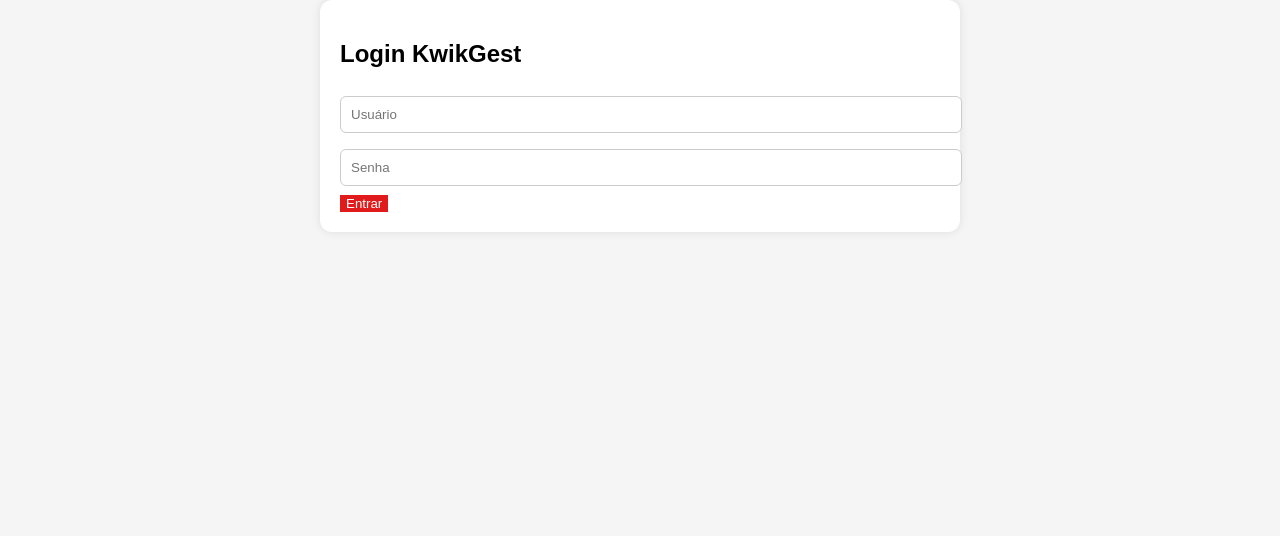
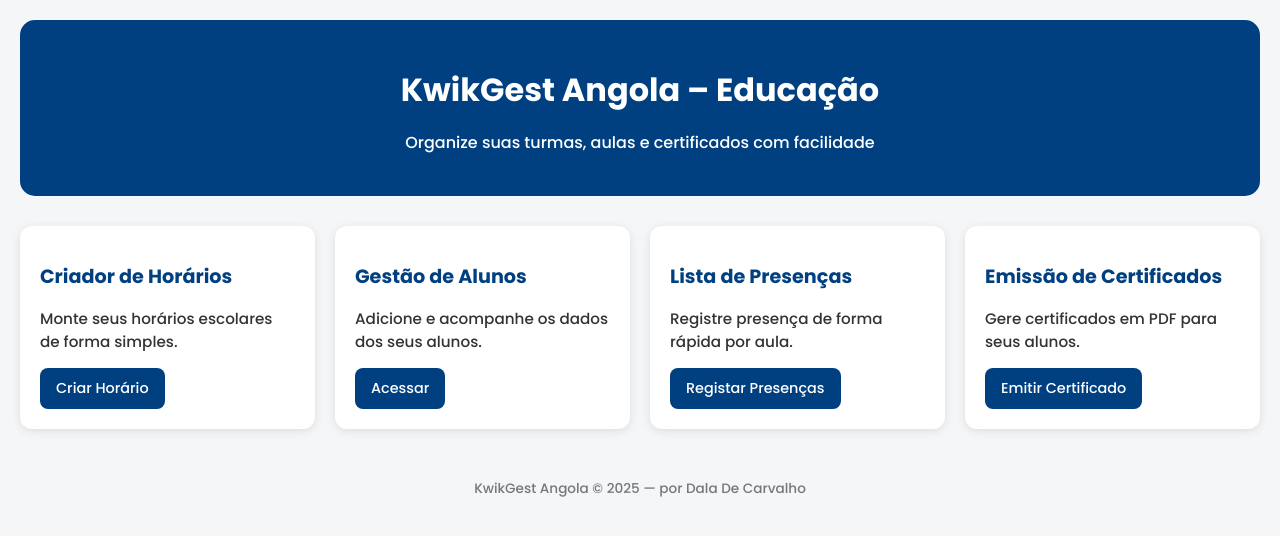
Before and after one commit to Dala35/KwikGest-Angola-, a plain HTML site: page index.html in a window 1280 px wide. Drawn offline with Linux system fonts and the light colour scheme.

Commit message:
Update index.html

```diff
--- a/index.html
+++ b/index.html
@@ -1,93 +1,145 @@
 <!DOCTYPE html>
 <html lang="pt">
 <head>
-  <meta charset="UTF-8">
-  <meta name="viewport" content="width=device-width, initial-scale=1">
-  <title>KwikGest Angola - Educação</title>
+  <meta charset="UTF-8" />
+  <meta name="viewport" content="width=device-width, initial-scale=1.0" />
+  <title>KwikGest Angola – Educação</title>
+  <link href="https://fonts.googleapis.com/css2?family=Poppins:wght@300;500;700&display=swap" rel="stylesheet" />
   <style>
+    * {
+      box-sizing: border-box;
+      font-family: 'Poppins', sans-serif;
+    }
+
     body {
-      font-family: Arial, sans-serif;
-      margin: 0; padding: 0;
-      background: #f5f5f5;
+      background-color: #f4f6f8;
+      color: #333;
+      margin: 0;
+      padding: 20px;
     }
-    .login-box, .panel, .header {
-      max-width: 600px;
-      margin: auto;
+
+    header {
+      background-color: #004080;
+      color: white;
+      padding: 25px 20px;
+      border-radius: 15px;
+      text-align: center;
+    }
+
+    header h1 {
+      font-size: 2rem;
+      margin-bottom: 5px;
+    }
+
+    header p {
+      font-size: 1rem;
+    }
+
+    .grid {
+      display: grid;
+      grid-template-columns: repeat(auto-fit, minmax(250px, 1fr));
+      gap: 20px;
+      margin-top: 30px;
+    }
+
+    .card {
+      background-color: white;
       padding: 20px;
-      background: white;
       border-radius: 12px;
-      box-shadow: 0 0 10px rgba(0,0,0,0.1);
+      box-shadow: 0 2px 10px rgba(0,0,0,0.1);
+      transition: all 0.3s ease-in-out;
     }
-    .login-box input, .panel input, .panel button {
-      width: 100%; padding: 10px;
-      margin: 8px 0;
-      border: 1px solid #ccc;
-      border-radius: 6px;
+
+    .card:hover {
+      transform: scale(1.02);
     }
-    .login-box button {
-      background: #e11b1b; color: white;
+
+    .card h2 {
+      color: #004080;
+      font-size: 1.2rem;
+      margin-bottom: 10px;
+    }
+
+    .card p {
+      font-size: 0.95rem;
+      margin-bottom: 15px;
+    }
+
+    button {
+      background-color: #004080;
+      color: white;
       border: none;
+      padding: 10px 16px;
+      border-radius: 8px;
+      cursor: pointer;
+      font-size: 0.9rem;
+      transition: background 0.3s;
     }
-    .hidden { display: none; }
-    .header {
+
+    button:hover {
+      background-color: #0066cc;
+    }
+
+    footer {
+      margin-top: 50px;
       text-align: center;
-      background-color: #e11b1b;
-      color: white;
-      margin-top: 0;
-      border-radius: 0 0 12px 12px;
+      font-size: 0.85rem;
+      color: #777;
+    }
+
+    @media (max-width: 600px) {
+      header h1 {
+        font-size: 1.5rem;
+      }
     }
   </style>
 </head>
 <body>
+  <header>
+    <h1>KwikGest Angola – Educação</h1>
+    <p>Organize suas turmas, aulas e certificados com facilidade</p>
+  </header>
 
-<div class="login-box" id="loginBox">
-  <h2>Login KwikGest</h2>
-  <input type="text" id="username" placeholder="Usuário">
-  <input type="password" id="password" placeholder="Senha">
-  <button onclick="login()">Entrar</button>
-</div>
+  <section class="grid">
+    <div class="card">
+      <h2>Criador de Horários</h2>
+      <p>Monte seus horários escolares de forma simples.</p>
+      <button onclick="alert('Funcionalidade em desenvolvimento')">Criar Horário</button>
+    </div>
 
-<div id="mainPanel" class="hidden">
-  <div class="header">
-    <h1>KwikGest Angola - Educação</h1>
-    <p>Gestor Digital para Professores e Formadores</p>
-  </div>
+    <div class="card">
+      <h2>Gestão de Alunos</h2>
+      <p>Adicione e acompanhe os dados dos seus alunos.</p>
+      <button onclick="gerirAlunos()">Acessar</button>
+    </div>
 
-  <div class="panel">
-    <h3>Criador de Horários</h3>
-    <input type="text" placeholder="Ex: Segunda - 8h às 10h - Matemática">
-    <button>Salvar</button>
+    <div class="card">
+      <h2>Lista de Presenças</h2>
+      <p>Registre presença de forma rápida por aula.</p>
+      <button onclick="alert('Em breve com integração de turma')">Registar Presenças</button>
+    </div>
 
-    <h3>Lista de Presenças</h3>
-    <input type="text" placeholder="Nome do aluno">
-    <button>Marcar Presença</button>
+    <div class="card">
+      <h2>Emissão de Certificados</h2>
+      <p>Gere certificados em PDF para seus alunos.</p>
+      <button onclick="alert('Certificados em desenvolvimento')">Emitir Certificado</button>
+    </div>
+  </section>
 
-    <h3>Gestão de Alunos</h3>
-    <input type="text" placeholder="Nome | Contacto">
-    <button>Adicionar Aluno</button>
+  <footer>
+    KwikGest Angola &copy; 2025 — por Dala De Carvalho
+  </footer>
 
-    <h3>Emissão de Certificados (PDF)</h3>
-    <input type="text" placeholder="Nome do Certificado">
-    <button onclick="gerarPDF()">Gerar PDF</button>
-  </div>
-</div>
-
-<script>
-  function login() {
-    const user = document.getElementById('username').value;
-    const pass = document.getElementById('password').value;
-    if (user === 'admin' && pass === '1234') {
-      document.getElementById('loginBox').classList.add('hidden');
-      document.getElementById('mainPanel').classList.remove('hidden');
-    } else {
-      alert('Usuário ou senha incorretos!');
+  <script>
+    function gerirAlunos() {
+      let alunos = JSON.parse(localStorage.getItem("alunos")) || [];
+      const nome = prompt("Nome do aluno:");
+      if (nome) {
+        alunos.push({ nome: nome, data: new Date().toLocaleDateString() });
+        localStorage.setItem("alunos", JSON.stringify(alunos));
+        alert("Aluno registado com sucesso!");
+      }
     }
-  }
-
-  function gerarPDF() {
-    alert('Certificado gerado em PDF (função de exportação será adicionada)');
-  }
-</script>
-
+  </script>
 </body>
 </html>
```
